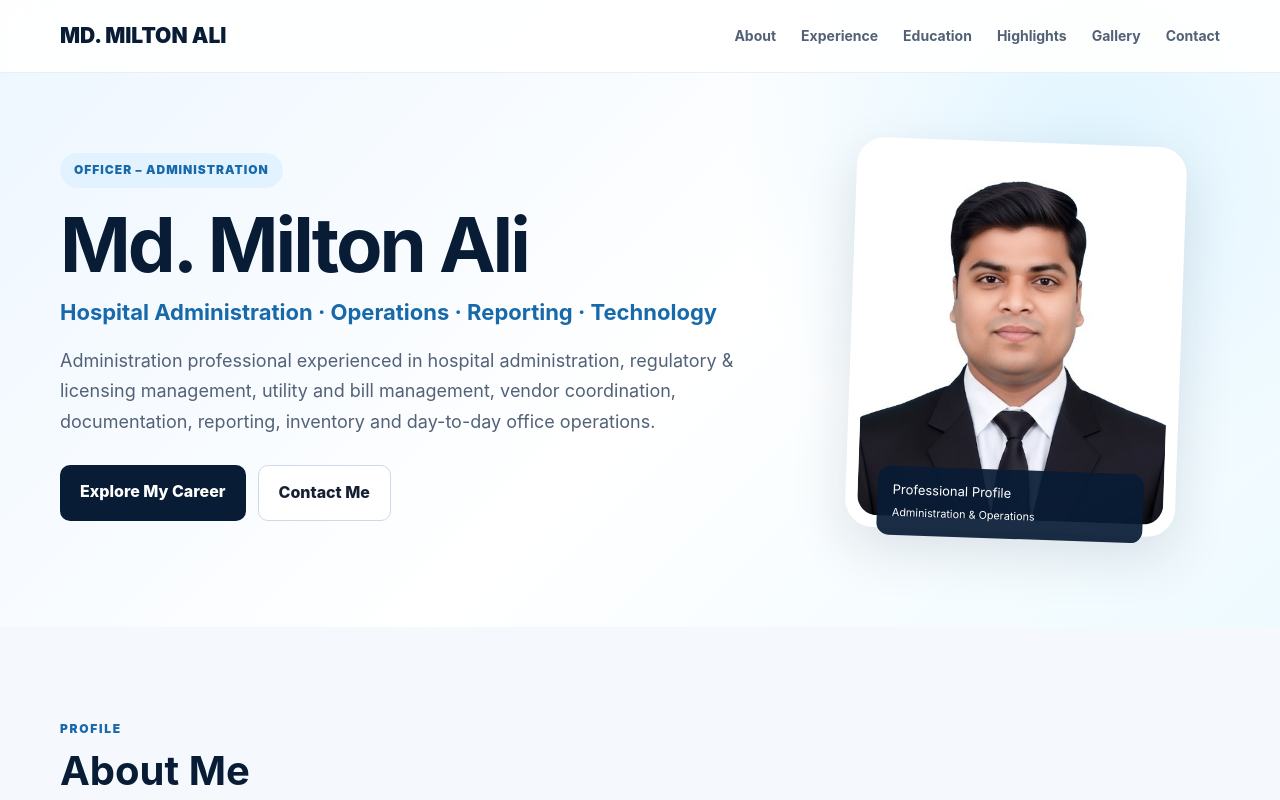
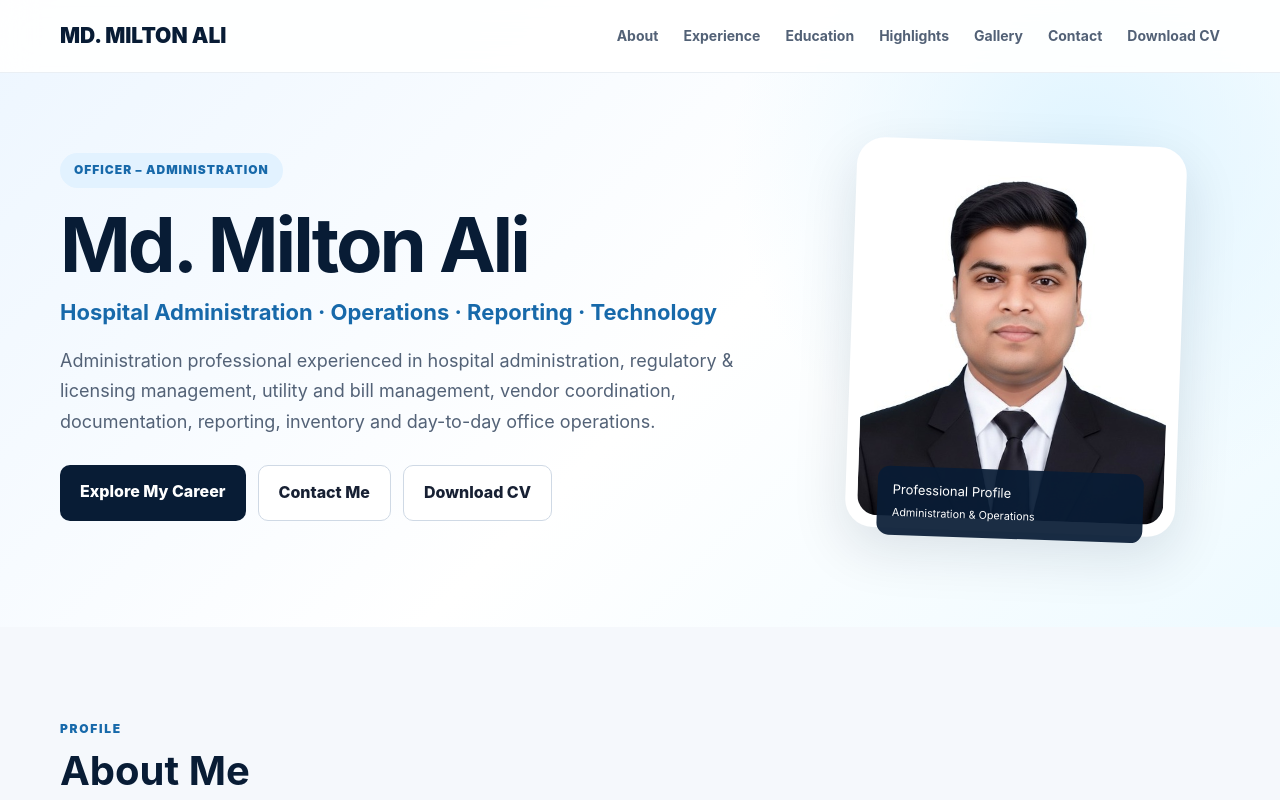
Before and after one commit to miltonaliaah-droid/md-milton-ali-portfolio, a plain HTML site: page index.html in a window 1280 px wide. Shown: the top 800 px of the page. Drawn offline with Linux system fonts and the light colour scheme.

Commit message:
Update index.html

```diff
--- a/index.html
+++ b/index.html
@@ -28,12 +28,12 @@ section{padding:92px 0}.white{background:#fff}.head{margin-bottom:38px}.eyebrow{
 </style>
 </head>
 <body>
-<nav><div class="container nav"><a class="logo" href="#home">MD. MILTON ALI</a><div class="navlinks"><a href="#about">About</a><a href="#experience">Experience</a><a href="#education">Education</a><a href="#highlights">Highlights</a><a href="#gallery">Gallery</a><a href="#contact">Contact</a></div></div></nav>
+<nav><div class="container nav"><a class="logo" href="#home">MD. MILTON ALI</a><div class="navlinks"><a href="#about">About</a><a href="#experience">Experience</a><a href="#education">Education</a><a href="#highlights">Highlights</a><a href="#gallery">Gallery</a><a href="#contact">Contact</a><a href="Md_Milton_Ali_CV.docx" download="Md_Milton_Ali_CV.docx">Download CV</a></div></div></nav>
 
 <header class="hero" id="home"><div class="container hero-grid"><div>
 <span class="badge">OFFICER – ADMINISTRATION</span><h1>Md. Milton Ali</h1><h2>Hospital Administration · Operations · Reporting · Technology</h2>
 <p>Administration professional experienced in hospital administration, regulatory & licensing management, utility and bill management, vendor coordination, documentation, reporting, inventory and day-to-day office operations.</p>
-<div class="actions"><a class="btn primary" href="#experience">Explore My Career</a><a class="btn secondary" href="#contact">Contact Me</a></div>
+<div class="actions"><a class="btn primary" href="#experience">Explore My Career</a><a class="btn secondary" href="#contact">Contact Me</a><a class="btn secondary" href="Md_Milton_Ali_CV.docx" download="Md_Milton_Ali_CV.docx">Download CV</a></div>
 </div><div class="profile-wrap"><div class="profile"><img src="images/photo-06.jpg" alt="Md. Milton Ali professional portrait"><div class="profile-label">Professional Profile<br><small>Administration & Operations</small></div></div></div></div></header>
 
 <section id="about"><div class="container"><div class="head"><div class="eyebrow">Profile</div><h2 class="title">About Me</h2></div>
```
